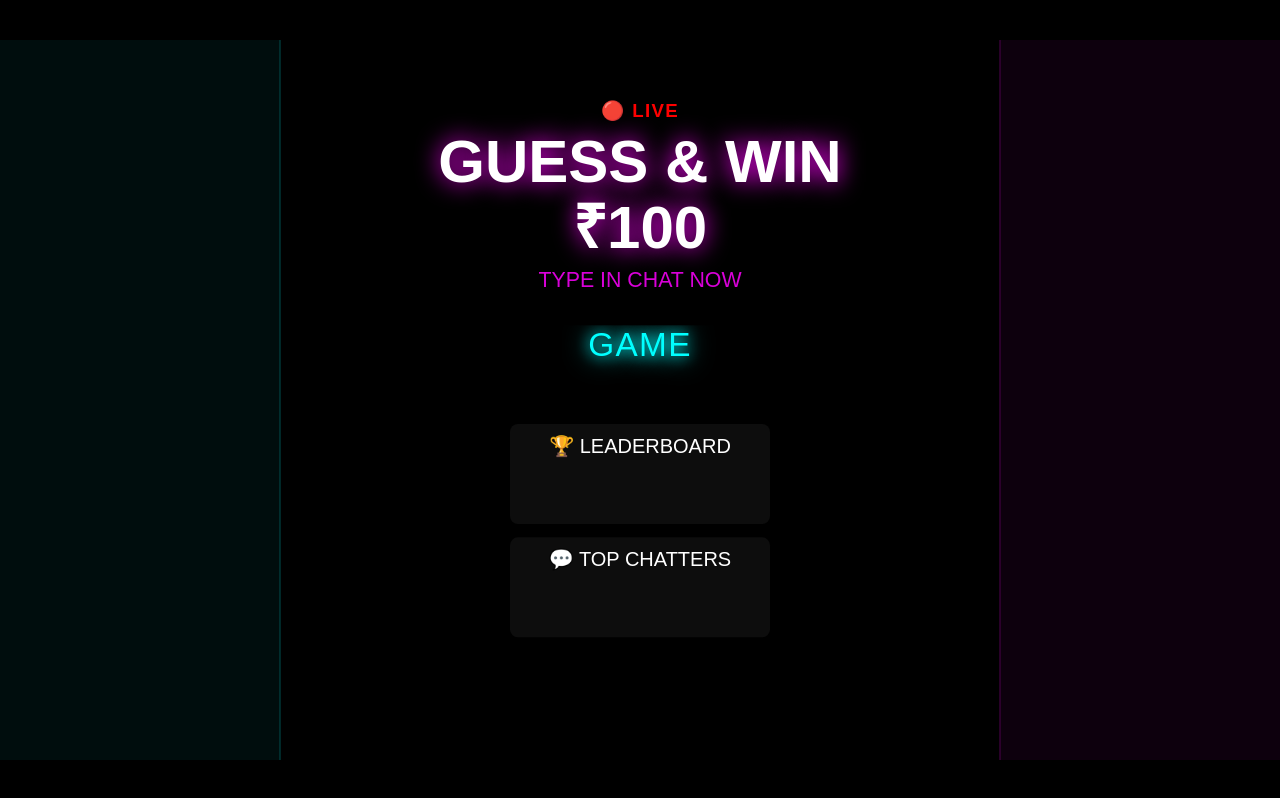
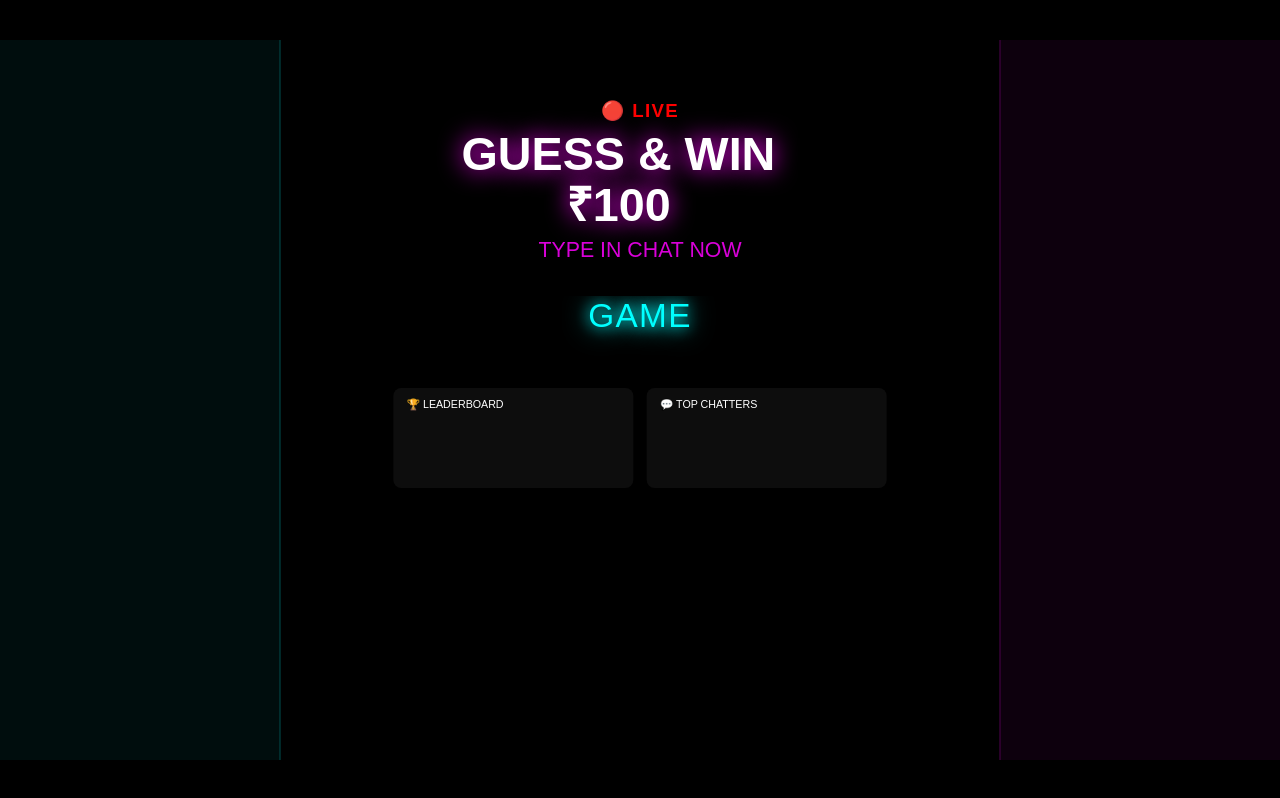
Before and after one commit to lifewithgagan/live-game-engine, a website: page overlay.html in a window 1280 px wide. Drawn offline with nearby package versions, Linux system fonts and the light colour scheme; no server answers.

Commit message:
fixed layout

```diff
--- a/overlay.html
+++ b/overlay.html
@@ -98,7 +98,15 @@
 
 
 #hook {
-    font-size: 90px;
+    font-size:  clamp(48px, 6vw, 70px);   /* 🔥 reduced */
+
+    max-width: 90%;
+
+    line-height: 1.1;
+
+    text-align: center;
+
+    word-wrap: break-word;
     font-weight: 900;
     line-height: 1.1;
     text-shadow: 0 0 35px #ff00ff;
@@ -185,29 +193,23 @@
 }
 
         /* 📊 DATA */
-        #data {
-
-    margin-top: 40px;
-
+       #data {
+    margin-top: 30px;
     width: 100%;
 
-    text-align: center;
-
-    font-size: 30px;
-
     display: flex;
-
     justify-content: center;
+    align-items: center;
 
     gap: 20px;
-    flex-wrap: wrap;
 
+    flex-wrap: nowrap; /* 🔥 FORCE SIDE-BY-SIDE */
 }
 
 .section {
 
-    width: 100%;
-    max-width: 350px;
+    width: 48%;
+    max-width: 320px;
     background: rgba(255,255,255,0.05); /* subtle premium box */
     padding: 15px 20px;
     border-radius: 12px;
```
